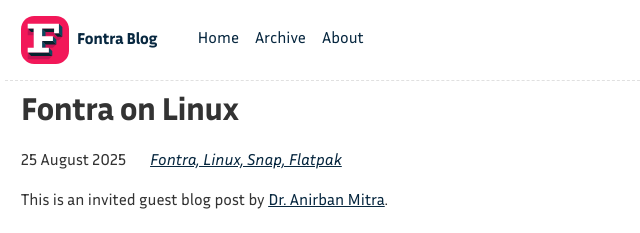
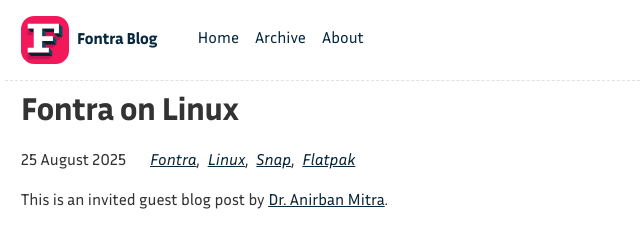
Before and after one commit to fontra/fontra-blog, an Eleventy site: page content/blog/linux-support/linux-support.md in a window 1280 px wide. Shown: the top 233 px of the page, 315-955 px from the left. Built offline with nearby package versions, Linux system fonts and the light colour scheme; Eleventy itself is replaced by a stand-in of ours; some packages are replaced by stand-ins of ours; files that its build step writes are made by us from their sources; what @zachleat/heading-anchors, eleventy-plugin-youtube-embed, zod-validation-error would draw is missing.

Commit message:
Fix tags in Linux post

```diff
--- a/content/blog/linux-support/linux-support.md
+++ b/content/blog/linux-support/linux-support.md
@@ -2,7 +2,7 @@
 title: Fontra on Linux
 description: Fontra on Linux, packages and installation options
 date: 2025-08-25
-tags: fontra, linux, snap, flatpak
+tags: ["fontra", "linux", "snap", "flatpak"]
 ---
 
 This is an invited guest blog post by [Dr. Anirban Mitra](https://github.com/mitradranirban).
```
